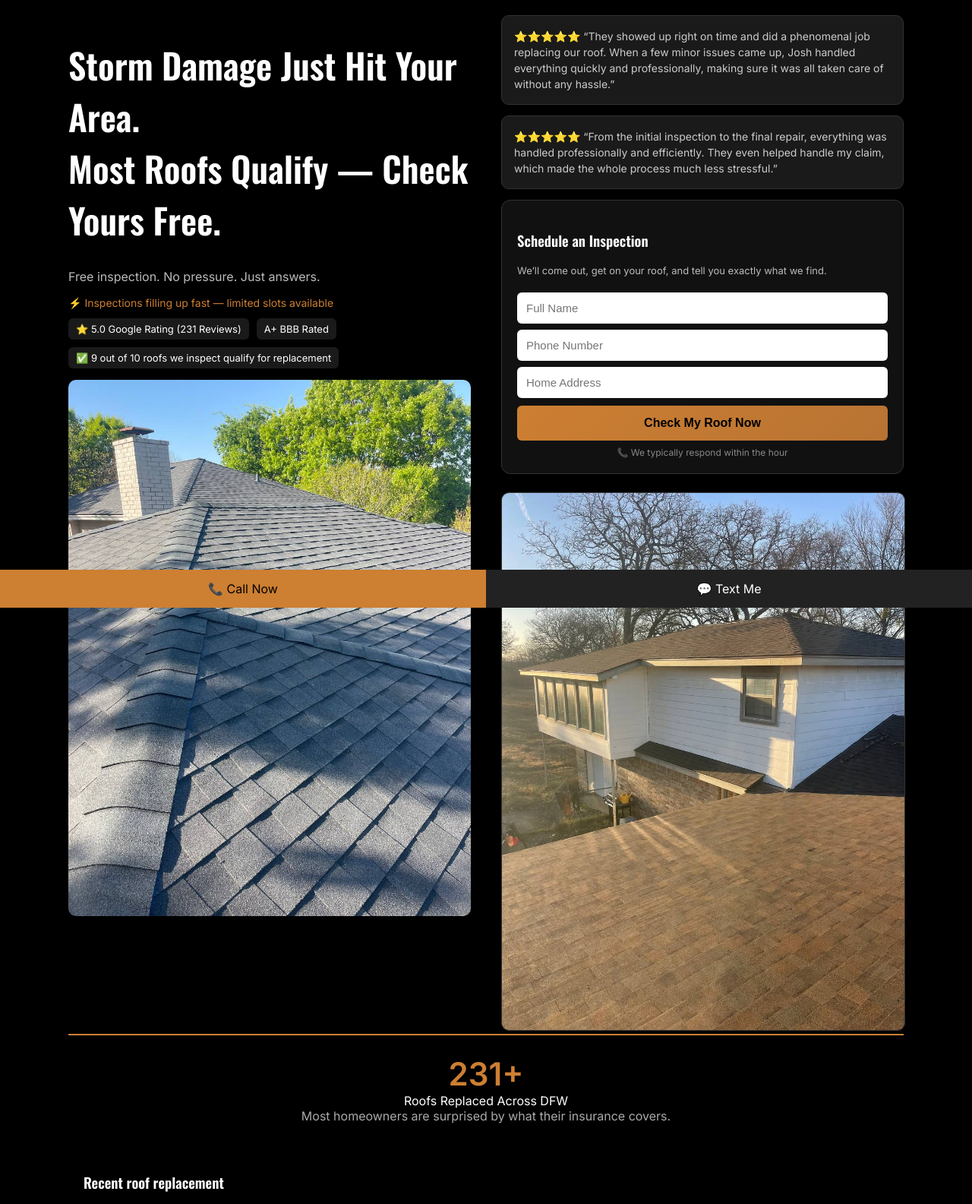
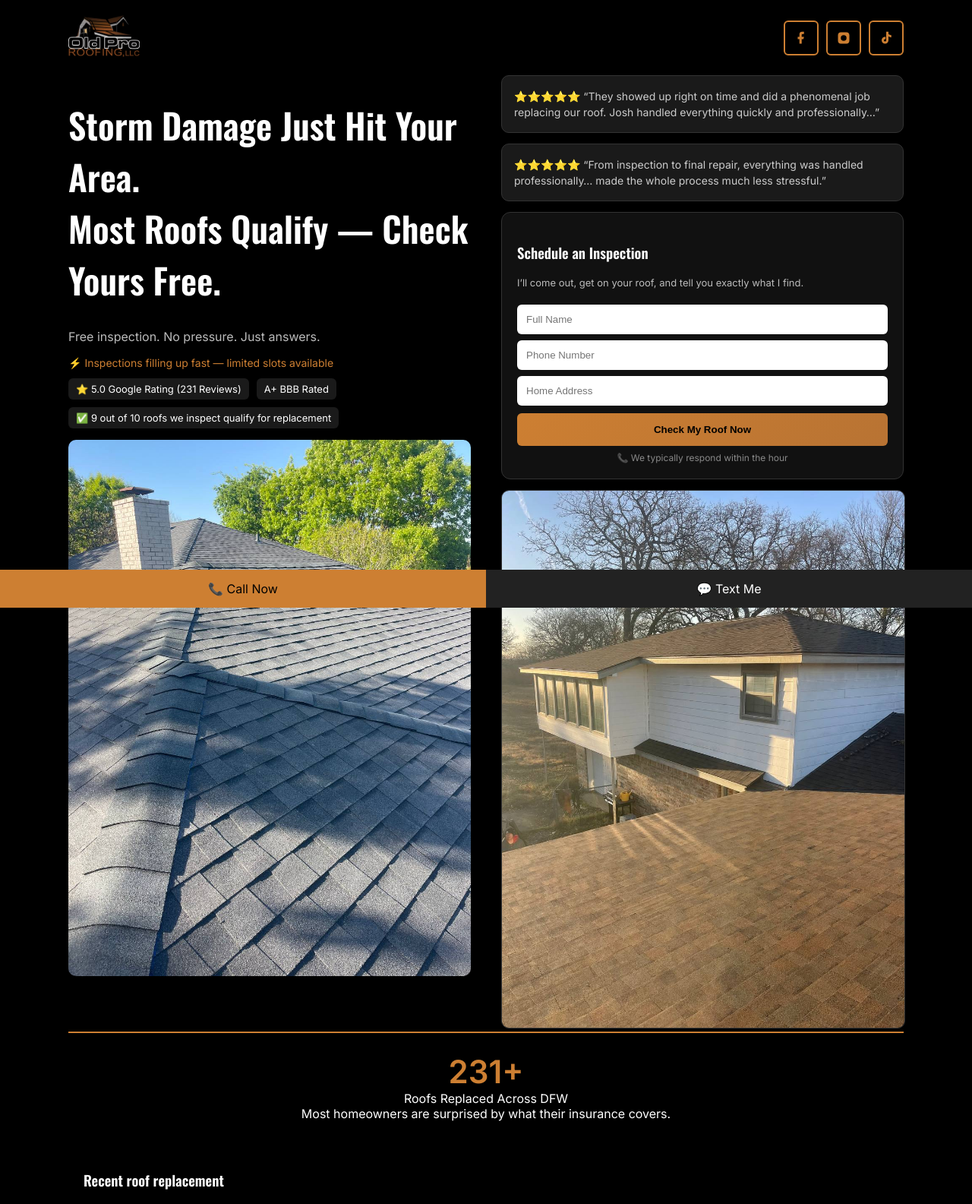
Before and after one commit to hollandj0912-jpg/old-pro, a plain HTML site: page index.html in a window 1280 px wide. Shown: the top 1585 px of the page at 76% size. Drawn offline with nearby package versions, Linux system fonts and the light colour scheme; grey boxes are pictures that could not be loaded.

Commit message:
Update index.html

```diff
--- a/index.html
+++ b/index.html
@@ -11,7 +11,7 @@
 <style>
 :root{
   --bronze:#cd7f32;
-  --dark:#111;
+  --bronze2:#b87333;
   --gray:#bbb;
 }
 
@@ -29,6 +29,39 @@ body{
   max-width:1100px;
   margin:auto;
   padding:20px;
+}
+
+/* HEADER */
+.header{
+  display:flex;
+  justify-content:space-between;
+  align-items:center;
+  margin-bottom:20px;
+}
+
+.logo{
+  height:55px;
+}
+
+.socials{
+  display:flex;
+  gap:10px;
+}
+
+.socials a{
+  width:42px;
+  height:42px;
+  border:2px solid var(--bronze);
+  display:flex;
+  align-items:center;
+  justify-content:center;
+  border-radius:6px;
+}
+
+.socials svg{
+  width:18px;
+  height:18px;
+  fill:var(--bronze);
 }
 
 /* HERO */
@@ -72,12 +105,12 @@ h1,h2,h3{
   font-size:13px;
 }
 
-/* CTA */
+/* MOBILE CTA */
 .mobile-cta{
   display:none;
   margin-top:15px;
   padding:14px;
-  background:linear-gradient(135deg,#cd7f32,#b87333);
+  background:linear-gradient(135deg,var(--bronze),var(--bronze2));
   text-align:center;
   color:#000;
   border-radius:8px;
@@ -92,7 +125,7 @@ h1,h2,h3{
   margin-top:15px;
 }
 
-/* RIGHT STACK */
+/* RIGHT */
 .right-stack{
   display:flex;
   flex-direction:column;
@@ -121,7 +154,6 @@ h1,h2,h3{
 .form-sub{
   font-size:13px;
   color:#bbb;
-  margin-top:6px;
 }
 
 input{
@@ -131,24 +163,19 @@ input{
   border-radius:6px;
   border:none;
   box-sizing:border-box;
-  font-size:15px;
 }
 
-/* FIX BUTTON COLOR */
 button{
   width:100%;
   padding:14px;
   margin-top:10px;
-  background:linear-gradient(135deg,#cd7f32,#b87333);
+  background:linear-gradient(135deg,var(--bronze),var(--bronze2));
   border:none;
   border-radius:6px;
   font-weight:600;
   color:#000 !important;
-  font-size:16px;
-  cursor:pointer;
 }
 
-/* RESPONSE */
 .response-time{
   text-align:center;
   font-size:12px;
@@ -160,40 +187,32 @@ button{
 .desktop-extra-img img{
   width:100%;
   border-radius:10px;
-  margin-top:10px;
   border:1px solid #333;
 }
 
-/* MOBILE REVIEW */
+/* MOBILE */
 .mobile-review{
   display:none;
   background:#1a1a1a;
   padding:12px;
   border-radius:8px;
   margin-top:10px;
-  font-size:14px;
 }
 
 /* ===== BOTTOM ===== */
 
-/* PROOF STRIP */
 .proof-strip{
-  border-top:2px solid #cd7f32;
+  border-top:2px solid var(--bronze);
   padding:25px 15px;
   text-align:center;
 }
 
 .proof-number{
   font-size:42px;
-  color:#cd7f32;
+  color:var(--bronze);
   font-weight:700;
 }
 
-.proof-text span{
-  color:#aaa;
-}
-
-/* JOB */
 .job-section{
   padding:20px;
 }
@@ -201,16 +220,13 @@ button{
 .job-img{
   width:100%;
   border:1px solid #333;
-  margin-top:10px;
 }
 
 .job-result{
   padding:15px;
-  border-top:2px solid #cd7f32;
-  margin-top:10px;
+  border-top:2px solid var(--bronze);
 }
 
-/* STATEMENT */
 .statement{
   padding:30px 20px;
 }
@@ -218,7 +234,7 @@ button{
 .statement .label{
   letter-spacing:3px;
   font-size:12px;
-  color:#cd7f32;
+  color:var(--bronze);
 }
 
 .statement h2{
@@ -226,16 +242,14 @@ button{
 }
 
 .statement span{
-  color:#cd7f32;
+  color:var(--bronze);
 }
 
 .quote{
   color:#aaa;
   font-style:italic;
-  margin-top:10px;
 }
 
-/* ABOUT */
 .about-section{
   text-align:center;
   padding:30px 20px;
@@ -243,18 +257,18 @@ button{
 
 .about-img{
   width:140px;
-  border:3px solid #cd7f32;
+  border:3px solid var(--bronze);
 }
 
 .role{
-  color:#cd7f32;
+  color:var(--bronze);
   letter-spacing:2px;
   font-size:12px;
 }
 
 .who{
   margin-top:20px;
-  color:#cd7f32;
+  color:var(--bronze);
   letter-spacing:2px;
 }
 
@@ -262,7 +276,7 @@ button{
   background:#1a120c;
   padding:15px;
   margin-top:15px;
-  border-left:3px solid #cd7f32;
+  border-left:3px solid var(--bronze);
 }
 
 /* STICKY */
@@ -281,7 +295,7 @@ button{
 }
 
 .sticky-call{
-  background:#cd7f32;
+  background:var(--bronze);
   color:#000;
 }
 
@@ -305,9 +319,32 @@ button{
 
 <div class="container">
 
+<!-- HEADER -->
+<div class="header">
+
+<a href="https://www.oldproroofing.com" target="_blank">
+<img src="logo.png" class="logo">
+</a>
+
+<div class="socials">
+<a href="https://www.facebook.com/profile.php?id=61588429941873" target="_blank">
+<svg viewBox="0 0 24 24"><path d="M13 22v-8h3l1-4h-4V7c0-1 0-2 2-2h2V1h-3c-4 0-5 2-5 5v4H6v4h3v8z"/></svg>
+</a>
+
+<a href="https://www.instagram.com/oldprojosh/" target="_blank">
+<svg viewBox="0 0 24 24"><path d="M7 2h10c3 0 5 2 5 5v10c0 3-2 5-5 5H7c-3 0-5-2-5-5V7c0-3 2-5 5-5zm5 5a5 5 0 100 10 5 5 0 000-10z"/></svg>
+</a>
+
+<a href="https://www.tiktok.com/@oldprojosh" target="_blank">
+<svg viewBox="0 0 24 24"><path d="M16 1v4c1 1 3 2 5 2v4c-2 0-4-1-5-2v7a6 6 0 11-6-6h1v4h-1a2 2 0 102 2V1h4z"/></svg>
+</a>
+</div>
+
+</div>
+
+<!-- HERO -->
 <div class="hero">
 
-<!-- LEFT -->
 <div>
 <h1>Storm Damage Just Hit Your Area.<br>Most Roofs Qualify — Check Yours Free.</h1>
 
@@ -326,42 +363,38 @@ button{
 <img src="roof3.jpg" class="hero-img">
 
 <div class="mobile-review">
-⭐⭐⭐⭐⭐ “Handled everything quickly and professionally… the whole process was smooth and painless.”
+⭐⭐⭐⭐⭐ “Handled everything quickly and professionally… smooth and painless.”
 </div>
 </div>
 
-<!-- RIGHT -->
 <div class="right-stack">
 
 <div class="review-card">
-⭐⭐⭐⭐⭐ “They showed up right on time and did a phenomenal job replacing our roof. When a few minor issues came up, Josh handled everything quickly and professionally, making sure it was all taken care of without any hassle.”
+⭐⭐⭐⭐⭐ “They showed up right on time and did a phenomenal job replacing our roof. Josh handled everything quickly and professionally…”
 </div>
 
 <div class="review-card">
-⭐⭐⭐⭐⭐ “From the initial inspection to the final repair, everything was handled professionally and efficiently. They even helped handle my claim, which made the whole process much less stressful.”
+⭐⭐⭐⭐⭐ “From inspection to final repair, everything was handled professionally… made the whole process much less stressful.”
 </div>
 
 <div class="form-box" id="roof-form">
-
 <h3>Schedule an Inspection</h3>
 
 <p class="form-sub">
-We’ll come out, get on your roof, and tell you exactly what we find.
+I’ll come out, get on your roof, and tell you exactly what I find.
 </p>
 
 <form>
-<input placeholder="Full Name" required>
-<input placeholder="Phone Number" required>
-<input placeholder="Home Address" required>
+<input placeholder="Full Name">
+<input placeholder="Phone Number">
+<input placeholder="Home Address">
 
 <button>Check My Roof Now</button>
 
 <div class="response-time">
 📞 We typically respond within the hour
 </div>
-
 </form>
-
 </div>
 
 <div class="desktop-extra-img">
@@ -375,10 +408,8 @@ We’ll come out, get on your roof, and tell you exactly what we find.
 <!-- BOTTOM -->
 <div class="proof-strip">
 <div class="proof-number">231+</div>
-<div class="proof-text">
-Roofs Replaced Across DFW<br>
-<span>Most homeowners are surprised by what their insurance covers.</span>
-</div>
+<div>Roofs Replaced Across DFW<br>
+<span>Most homeowners are surprised by what their insurance covers.</span></div>
 </div>
 
 <div class="job-section">
@@ -387,7 +418,7 @@ Roofs Replaced Across DFW<br>
 
 <div class="job-result">
 ✅ <strong>FULL REPLACEMENT — APPROVED.</strong><br>
-Started with a free inspection. That’s it.
+Started with a free inspection.
 </div>
 </div>
 
@@ -406,11 +437,11 @@ Started with a free inspection. That’s it.
 <h4 class="who">WHO YOU’RE WORKING WITH</h4>
 
 <p>
-I'm a roofing specialist with Old Pro Roofing, LLC, helping homeowners across DFW after storms. I'll come out, get on your roof, and tell you exactly what I find.
+I'm a roofing specialist helping homeowners across DFW after storms. I'll come out, get on your roof, and tell you exactly what I find.
 </p>
 
 <p>
-No pressure, no guessing. Just a straight answer about what's up there.
+No pressure. Just a straight answer about what's up there.
 </p>
 
 <div class="about-highlight">
```
